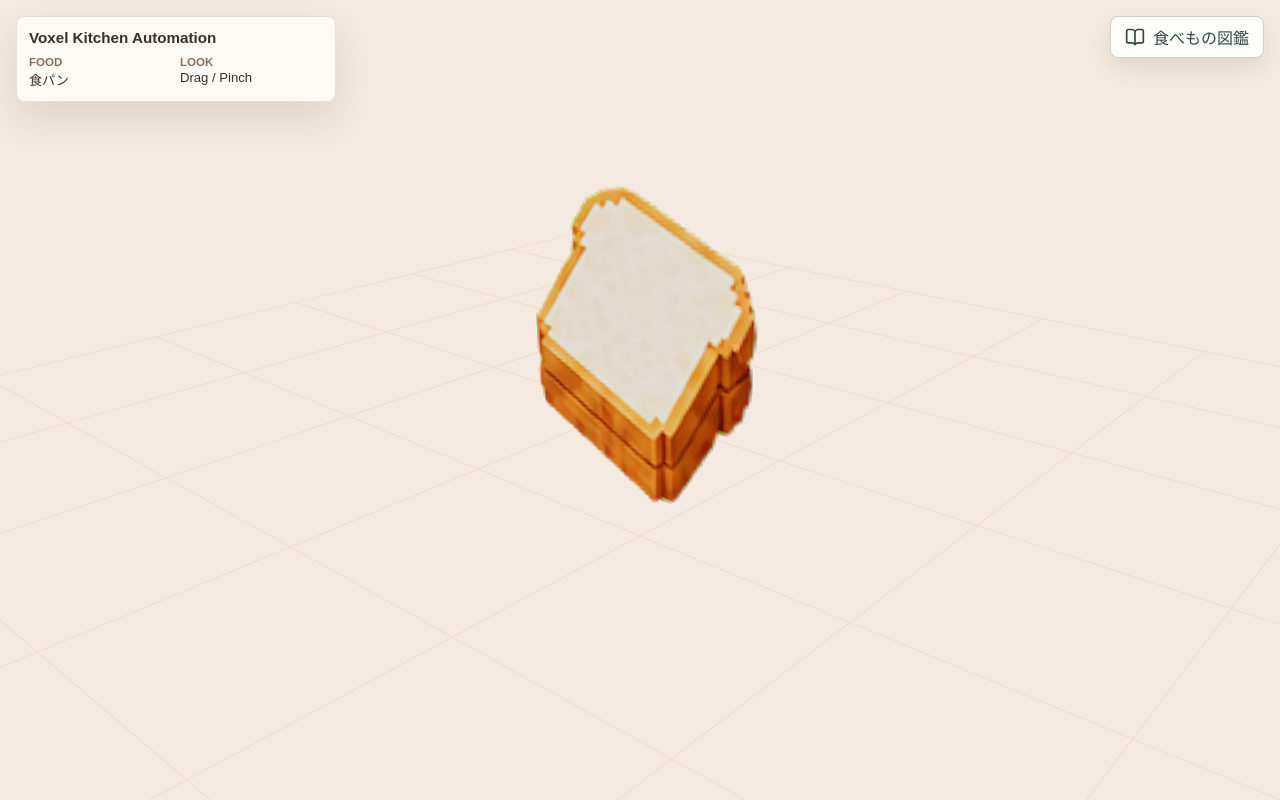
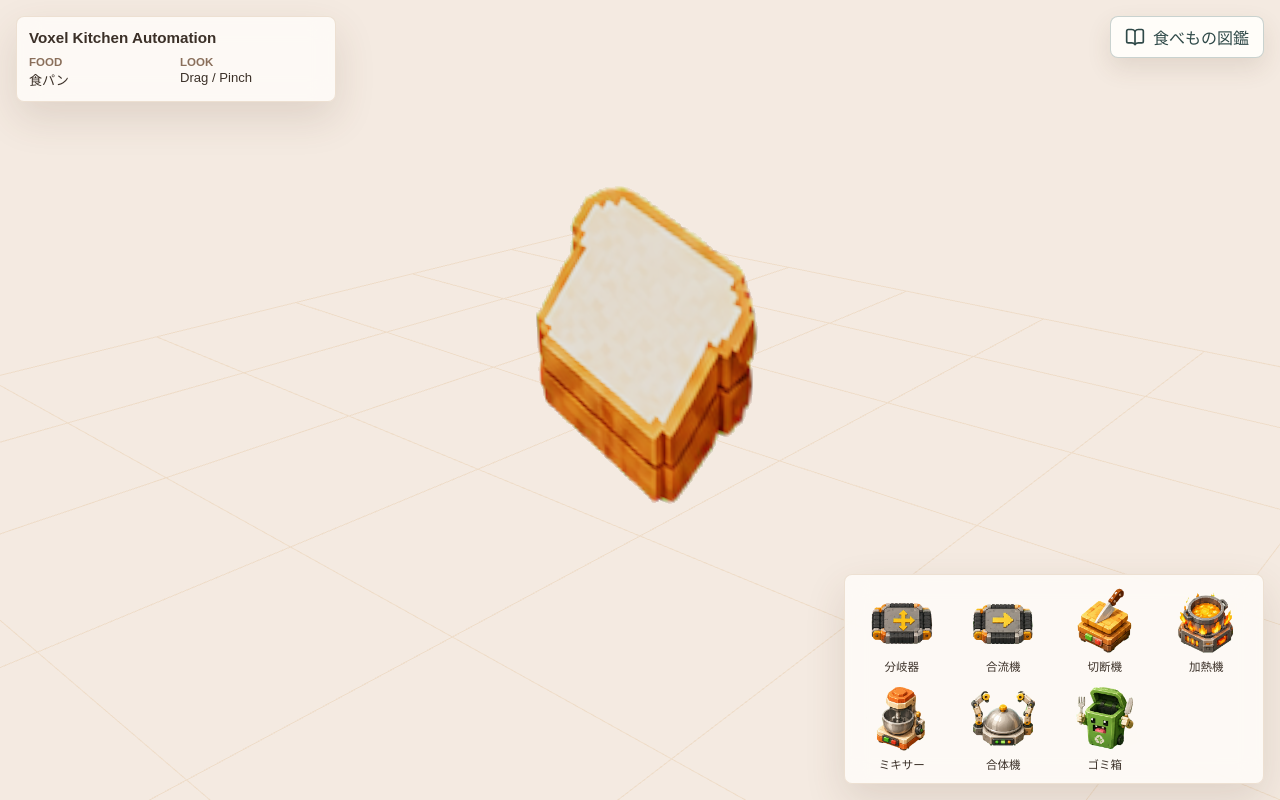
Before and after one commit to earcra0106/tcg-web-game, a React (Vite) app in the folder apps/web/: page / in a window 1280 px wide. Built offline with nearby package versions, Linux system fonts and the light colour scheme.

Commit message:
マシンスプライトの分割表示を追加

```diff
--- a/apps/web/src/App.tsx
+++ b/apps/web/src/App.tsx
@@ -3,12 +3,14 @@ import type { PointerEvent } from 'react';
 import { useRef, useState } from 'react';
 import { FoodSprite } from './components/FoodSprite.tsx';
 import { GameCanvas } from './components/GameCanvas.tsx';
+import { MachineSprite } from './components/MachineSprite.tsx';
 import {
   foodInfos,
   getIngredientNames,
   getProcessedIntoNames,
 } from './game/foods.ts';
 import type { FoodId } from './game/food.ts';
+import { machineInfos } from './game/machine.ts';
 
 export function App() {
   const [screen, setScreen] = useState<'game' | 'encyclopedia'>('game');
@@ -52,6 +54,14 @@ export function App() {
             <dd>Drag / Pinch</dd>
           </div>
         </dl>
+      </section>
+      <section className="machine-preview" aria-label="マシン一覧">
+        {machineInfos.map((machine) => (
+          <figure className="machine-preview__item" key={machine.id}>
+            <MachineSprite machineId={machine.id} label={machine.name} />
+            <figcaption>{machine.name}</figcaption>
+          </figure>
+        ))}
       </section>
     </main>
   );
--- /dev/null
+++ b/apps/web/src/components/MachineSprite.tsx
@@ -0,0 +1,47 @@
+import type { CSSProperties } from 'react';
+import type { MachineId } from '../game/machine.ts';
+import {
+  MACHINE_SPRITE_DISPLAY_SIZE,
+  MACHINE_SPRITE_SIZE,
+  MACHINE_SPRITESHEET_HEIGHT,
+  MACHINE_SPRITESHEET_URL,
+  MACHINE_SPRITESHEET_WIDTH,
+  getMachineSpriteFrame,
+} from '../game/machineSprites.ts';
+
+type MachineSpriteProps = {
+  machineId: MachineId;
+  label: string;
+};
+
+export function MachineSprite({ machineId, label }: MachineSpriteProps) {
+  const sprite = getMachineSpriteFrame(machineId);
+
+  if (!sprite) {
+    return null;
+  }
+
+  const displayScale = MACHINE_SPRITE_DISPLAY_SIZE / MACHINE_SPRITE_SIZE;
+
+  return (
+    <span
+      className="machine-sprite"
+      aria-label={label}
+      role="img"
+      style={
+        {
+          '--machine-sprite-image': `url("${MACHINE_SPRITESHEET_URL}")`,
+          '--machine-sprite-x': `-${sprite.x * displayScale}px`,
+          '--machine-sprite-y': `-${sprite.y * displayScale}px`,
+          '--machine-sprite-size': `${MACHINE_SPRITE_DISPLAY_SIZE}px`,
+          '--machine-sprite-sheet-width': `${
+            MACHINE_SPRITESHEET_WIDTH * displayScale
+          }px`,
+          '--machine-sprite-sheet-height': `${
+            MACHINE_SPRITESHEET_HEIGHT * displayScale
+          }px`,
+        } as CSSProperties
+      }
+    />
+  );
+}
--- /dev/null
+++ b/apps/web/src/game/machine.ts
@@ -0,0 +1,27 @@
+export type MachineId =
+  | 'splitter'
+  | 'merger'
+  | 'cutter'
+  | 'heater'
+  | 'mixer'
+  | 'combiner'
+  | 'trash-bin';
+
+export type MachineInfoData = {
+  id: MachineId;
+  name: string;
+};
+
+export const machineInfos = [
+  { id: 'splitter', name: '分岐器' },
+  { id: 'merger', name: '合流機' },
+  { id: 'cutter', name: '切断機' },
+  { id: 'heater', name: '加熱機' },
+  { id: 'mixer', name: 'ミキサー' },
+  { id: 'combiner', name: '合体機' },
+  { id: 'trash-bin', name: 'ゴミ箱' },
+] satisfies readonly MachineInfoData[];
+
+export function getMachineInfo(id: MachineId) {
+  return machineInfos.find((machine) => machine.id === id) ?? null;
+}
--- /dev/null
+++ b/apps/web/src/game/machineSprites.ts
@@ -0,0 +1,43 @@
+import type { MachineId } from './machine.ts';
+import { machineInfos } from './machine.ts';
+
+export const MACHINE_SPRITESHEET_URL = '/assets/sprites/machines.png';
+export const MACHINE_SPRITESHEET_WIDTH = 1024;
+export const MACHINE_SPRITESHEET_HEIGHT = 512;
+export const MACHINE_SPRITE_SIZE = 256;
+export const MACHINE_SPRITE_DISPLAY_SIZE = 72;
+export const MACHINE_SPRITESHEET_COLUMNS =
+  MACHINE_SPRITESHEET_WIDTH / MACHINE_SPRITE_SIZE;
+
+export type MachineSpriteFrame = {
+  id: MachineId;
+  key: `${string}.png`;
+  index: number;
+  column: number;
+  row: number;
+  x: number;
+  y: number;
+  width: number;
+  height: number;
+};
+
+export const machineSpriteFrames = machineInfos.map((machine, index) => {
+  const column = index % MACHINE_SPRITESHEET_COLUMNS;
+  const row = Math.floor(index / MACHINE_SPRITESHEET_COLUMNS);
+
+  return {
+    id: machine.id,
+    key: `${machine.id}.png`,
+    index,
+    column,
+    row,
+    x: column * MACHINE_SPRITE_SIZE,
+    y: row * MACHINE_SPRITE_SIZE,
+    width: MACHINE_SPRITE_SIZE,
+    height: MACHINE_SPRITE_SIZE,
+  };
+}) satisfies readonly MachineSpriteFrame[];
+
+export function getMachineSpriteFrame(machineId: MachineId) {
+  return machineSpriteFrames.find((sprite) => sprite.id === machineId) ?? null;
+}
--- a/apps/web/src/styles/global.css
+++ b/apps/web/src/styles/global.css
@@ -184,6 +184,50 @@ select {
   background-size: var(--food-sprite-sheet-size) var(--food-sprite-sheet-size);
 }
 
+.machine-preview {
+  position: absolute;
+  right: 16px;
+  bottom: 16px;
+  display: grid;
+  grid-template-columns: repeat(4, minmax(72px, 1fr));
+  gap: 8px;
+  width: min(420px, calc(100vw - 32px));
+  padding: 10px;
+  border: 1px solid rgb(190 150 111 / 0.26);
+  border-radius: 8px;
+  background: rgb(255 253 249 / 0.82);
+  backdrop-filter: blur(12px);
+  box-shadow: 0 16px 40px rgb(92 64 42 / 0.14);
+}
+
+.machine-preview__item {
+  display: grid;
+  min-width: 0;
+  justify-items: center;
+  gap: 4px;
+  margin: 0;
+}
+
+.machine-preview__item figcaption {
+  overflow-wrap: anywhere;
+  color: #3b3028;
+  font-size: 0.72rem;
+  font-weight: 700;
+  line-height: 1.2;
+  text-align: center;
+}
+
+.machine-sprite {
+  display: block;
+  width: var(--machine-sprite-size);
+  height: var(--machine-sprite-size);
+  background-image: var(--machine-sprite-image);
+  background-position: var(--machine-sprite-x) var(--machine-sprite-y);
+  background-repeat: no-repeat;
+  background-size: var(--machine-sprite-sheet-width)
+    var(--machine-sprite-sheet-height);
+}
+
 .food-card__body {
   display: grid;
   grid-template-columns: minmax(0, 1fr) 38px;
@@ -269,6 +313,13 @@ select {
     bottom: 16px;
   }
 
+  .machine-preview {
+    top: 68px;
+    bottom: auto;
+    left: 16px;
+    grid-template-columns: repeat(4, minmax(0, 1fr));
+  }
+
   .encyclopedia-button {
     max-width: calc(100vw - 32px);
   }
```
Also changed, not shown: apps/web/public/assets/sprites/machines.png (added), 1 other file (tests, documents, lock files or other folders).
